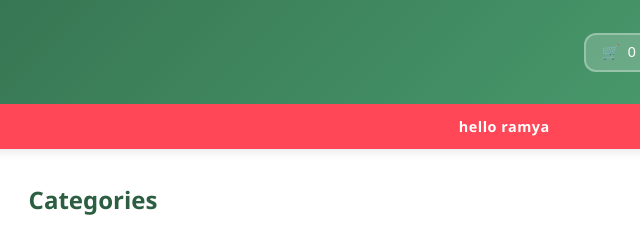
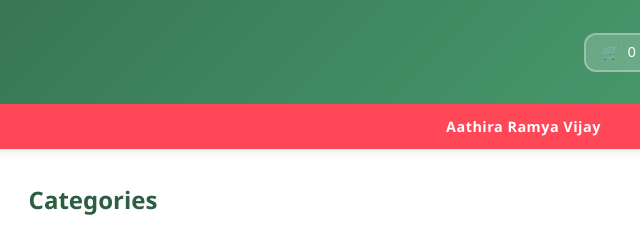
Before and after one commit to iamvjaicbe/littlebites, a plain HTML site: page index.html in a window 1280 px wide. Shown: the top 240 px of the page, 547-1187 px from the left. Drawn offline with Linux system fonts and the light colour scheme.

Commit message:
Update index.html

```diff
--- a/index.html
+++ b/index.html
@@ -502,7 +502,7 @@
             // --offer-text-size: Text size (e.g., 0.8rem, 0.9rem, 1rem, 1.1rem)
             // --offer-animation-speed: Speed (e.g., 15s=fast, 25s=medium, 40s=slow)
 
-            offerText: "hello ramya",
+            offerText: "Aathira Ramya Vijay",
 
             // CATEGORIES - Easy to edit
             // TO ADD IMAGES: Place images in "images" folder and add path like "images/paneer-tikka.jpg"
```
